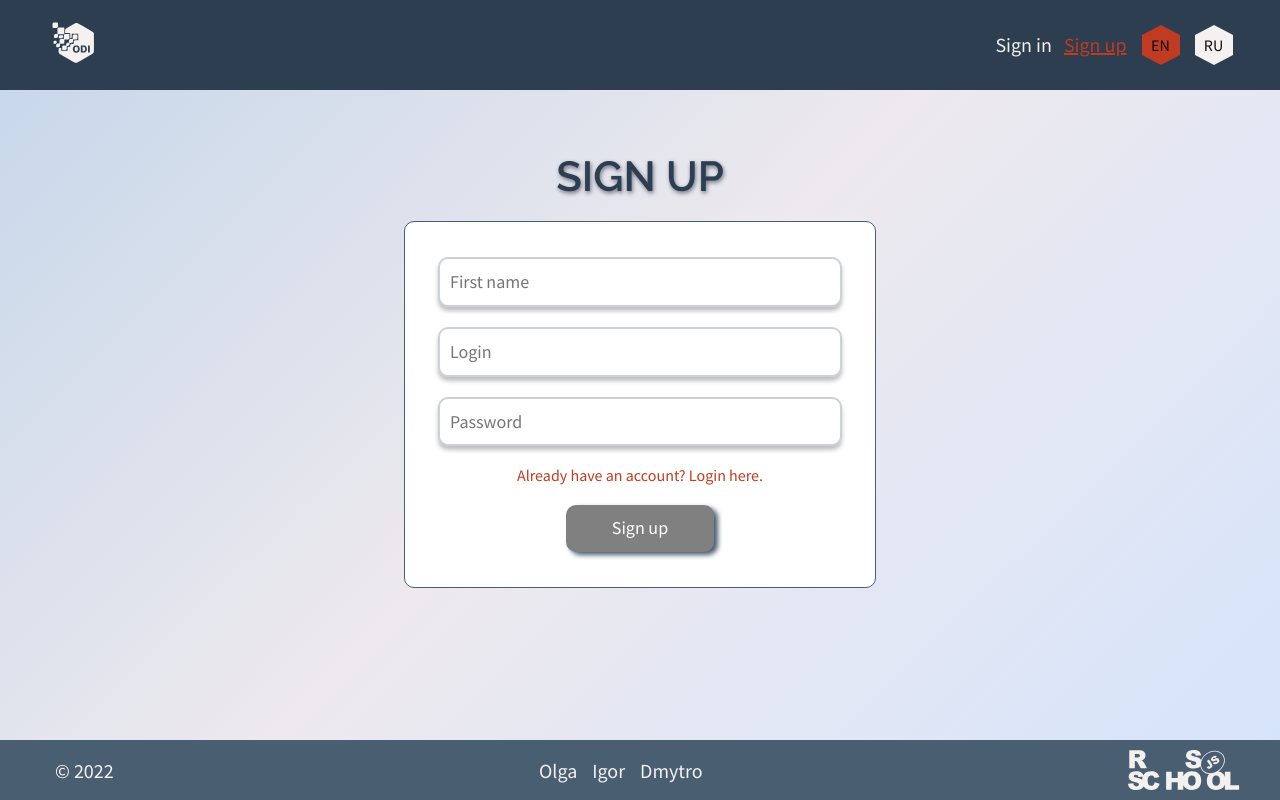
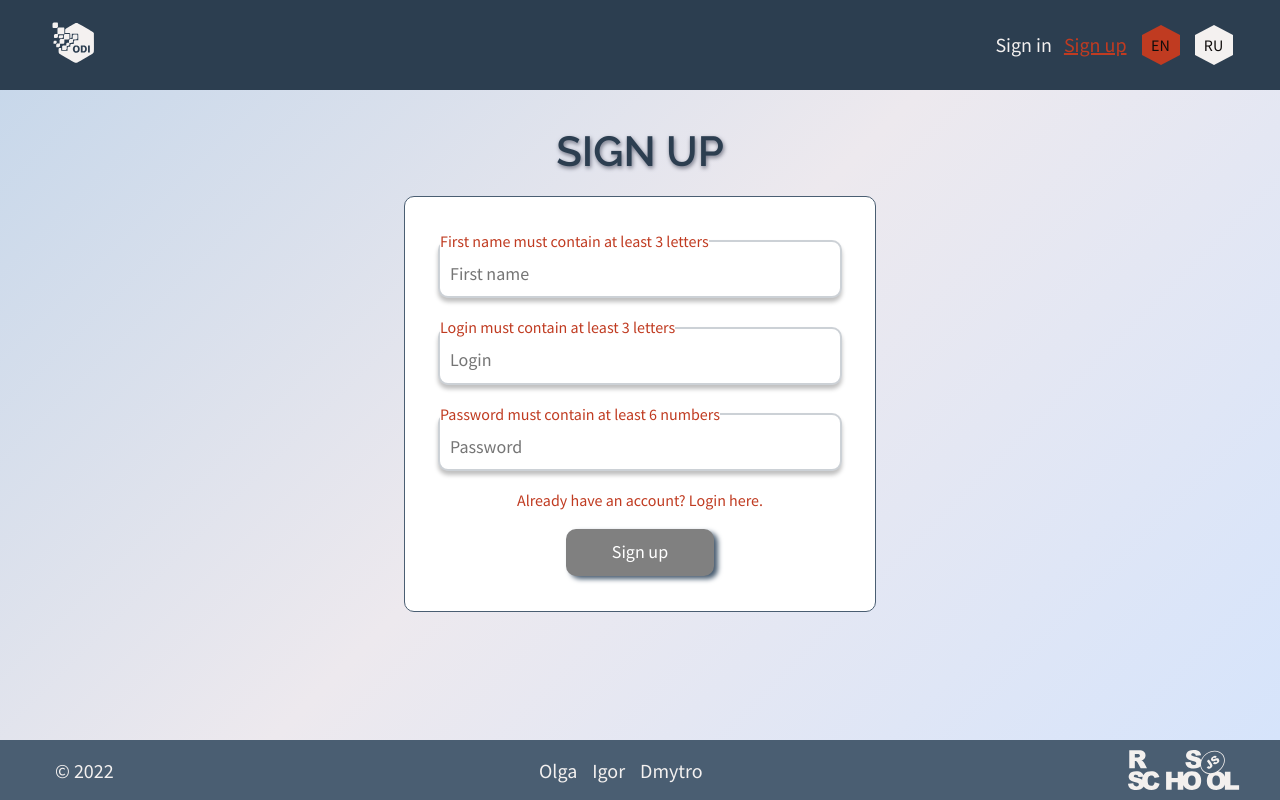
Before and after one commit to DStukalo/ODI-project, a React (Create React App) app in the folder odi-project/: page /authorization/register in a window 1280 px wide. Built offline with nearby package versions, Linux system fonts and the light colour scheme.

Commit message:
feat: add error for validation

```diff
--- a/odi-project/src/components/Login/Login.tsx
+++ b/odi-project/src/components/Login/Login.tsx
@@ -24,6 +24,7 @@ export function Login() {
 
 	useEffect(() => {
 		setFormValid(isValidName(login) && isValidPassword(password));
+		setSubmit(true);
 	}, [login, password]);
 
 	function handleChangeUsername(e: React.FormEvent<HTMLInputElement>) {
@@ -83,7 +84,7 @@ export function Login() {
 			)}
 			<form onSubmit={handleSubmit} className={styles.form_auth}>
 				<fieldset className={styles.form_fieldset}>
-					{submit && !login && (
+					{submit && !isValidName(login) && (
 						<legend className={styles.error}>{newLocal.errorUsername}</legend>
 					)}
 					<input
@@ -97,7 +98,7 @@ export function Login() {
 					/>
 				</fieldset>
 				<fieldset className={styles.form_fieldset}>
-					{submit && !password && (
+					{submit && !isValidPassword(password) && (
 						<legend className={styles.error}>{newLocal.errorpassword}</legend>
 					)}
 					<input
--- a/odi-project/src/components/Register/Register.tsx
+++ b/odi-project/src/components/Register/Register.tsx
@@ -26,6 +26,7 @@ export function Register() {
 			&& isValidName(name)
 			&& isValidPassword(password),
 		);
+		setSubmit(true);
 	}, [name, login, password]);
 
 	function handleChangeName(e: React.FormEvent<HTMLInputElement>) {
@@ -83,7 +84,7 @@ export function Register() {
 			)}
 			<form onSubmit={handleSubmit} className={styles.form_auth}>
 				<fieldset className={styles.form_fieldset}>
-					{submit && !name && (
+					{submit && !isValidName(name) && (
 						<legend className={styles.error}>{newLocal.errorFirstName}</legend>
 					)}
 					<input
@@ -97,7 +98,7 @@ export function Register() {
 					/>
 				</fieldset>
 				<fieldset className={styles.form_fieldset}>
-					{submit && !login && (
+					{submit && !isValidName(login) && (
 						<legend className={styles.error}>{newLocal.errorUsername}</legend>
 					)}
 					<input
@@ -111,7 +112,7 @@ export function Register() {
 					/>
 				</fieldset>
 				<fieldset className={styles.form_fieldset}>
-					{submit && !password && (
+					{submit && !isValidPassword(password) && (
 						<legend className={styles.error}>{newLocal.errorpassword}</legend>
 					)}
 					<input
--- a/odi-project/src/locales/en.ts
+++ b/odi-project/src/locales/en.ts
@@ -29,10 +29,10 @@ export const en: TranslationPackage = {
 	password: 'Password',
 	btnLgn: 'Don\'t have an account? Register here.',
 	btnRgs: 'Already have an account? Login here.',
-	errorFirstName: 'First name is required',
+	errorFirstName: 'First name must contain at least 3 letters',
 	errorLastName: 'Last name is required',
-	errorUsername: 'Login is required',
-	errorpassword: 'Password is required',
+	errorUsername: 'Login must contain at least 3 letters',
+	errorpassword: 'Password must contain at least 6 numbers',
 	modalRegisterHeader: 'Hello',
 	modalSuccessRegisterText: 'Registration was successful',
 	modalErrorRegisterText: 'Registration error',
--- a/odi-project/src/locales/ru.ts
+++ b/odi-project/src/locales/ru.ts
@@ -29,10 +29,10 @@ export const ru: TranslationPackage = {
 	password: 'Пароль',
 	btnLgn: 'У вас нет аккаунта? Зарегистрируйтесь здесь.',
 	btnRgs: 'У вас уже есть аккаунт? Авторизуйтесь здесь.',
-	errorFirstName: 'Имя не заполнено',
+	errorFirstName: 'Имя должно содержать не менее 4 букв',
 	errorLastName: 'Фималия не заполнена',
-	errorUsername: 'Логин не заполнен',
-	errorpassword: 'Пароль не заполнен',
+	errorUsername: 'Логин должен содержать не менее 4 букв',
+	errorpassword: 'Пароль должен содержать не менее 6 цифр',
 	modalRegisterHeader: 'Привет',
 	modalSuccessRegisterText: 'Регистрация прошла успешно',
 	modalErrorRegisterText: 'Ошибка при регистрации',
```
